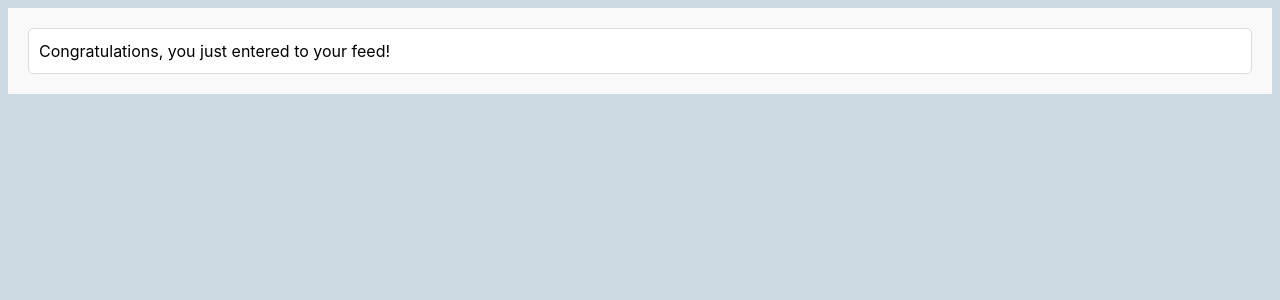
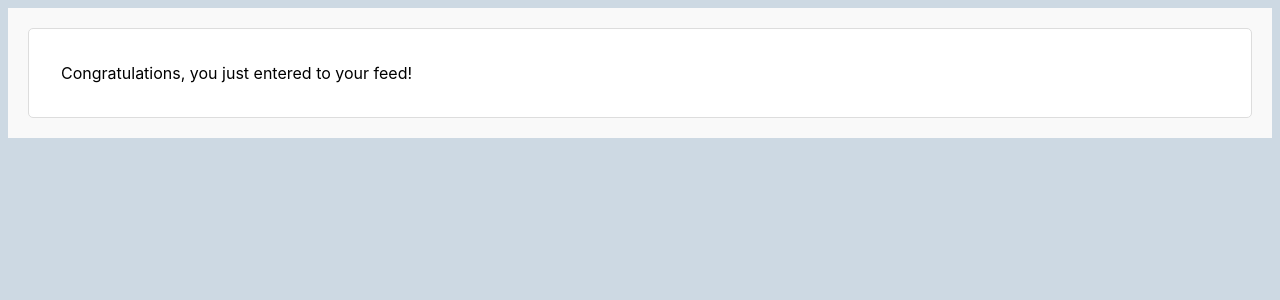
Before and after one commit to pramirez2328/login-project, a React (Vite) app: page /myfeed in a window 1280 px wide. Shown: the top 300 px of the page. Built offline with nearby package versions, Linux system fonts and the light colour scheme.

Commit message:
add padding

```diff
--- a/src/MyFeed.tsx
+++ b/src/MyFeed.tsx
@@ -5,7 +5,7 @@ function MyFeed() {
   };
 
   const cardStyle = {
-    padding: '10px',
+    padding: '2em',
     backgroundColor: '#fff',
     border: '1px solid #ddd',
     borderRadius: '5px',
```
